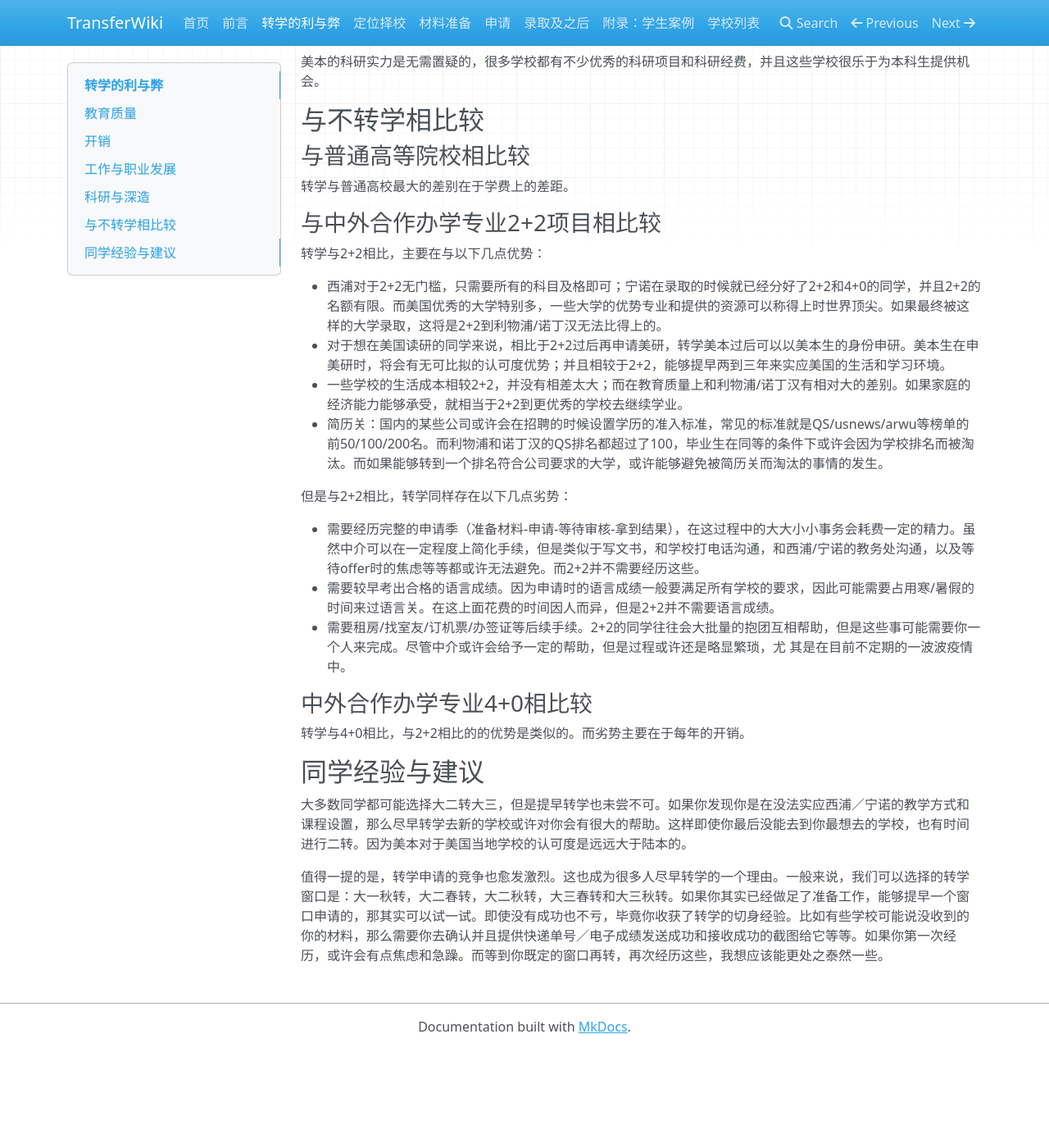
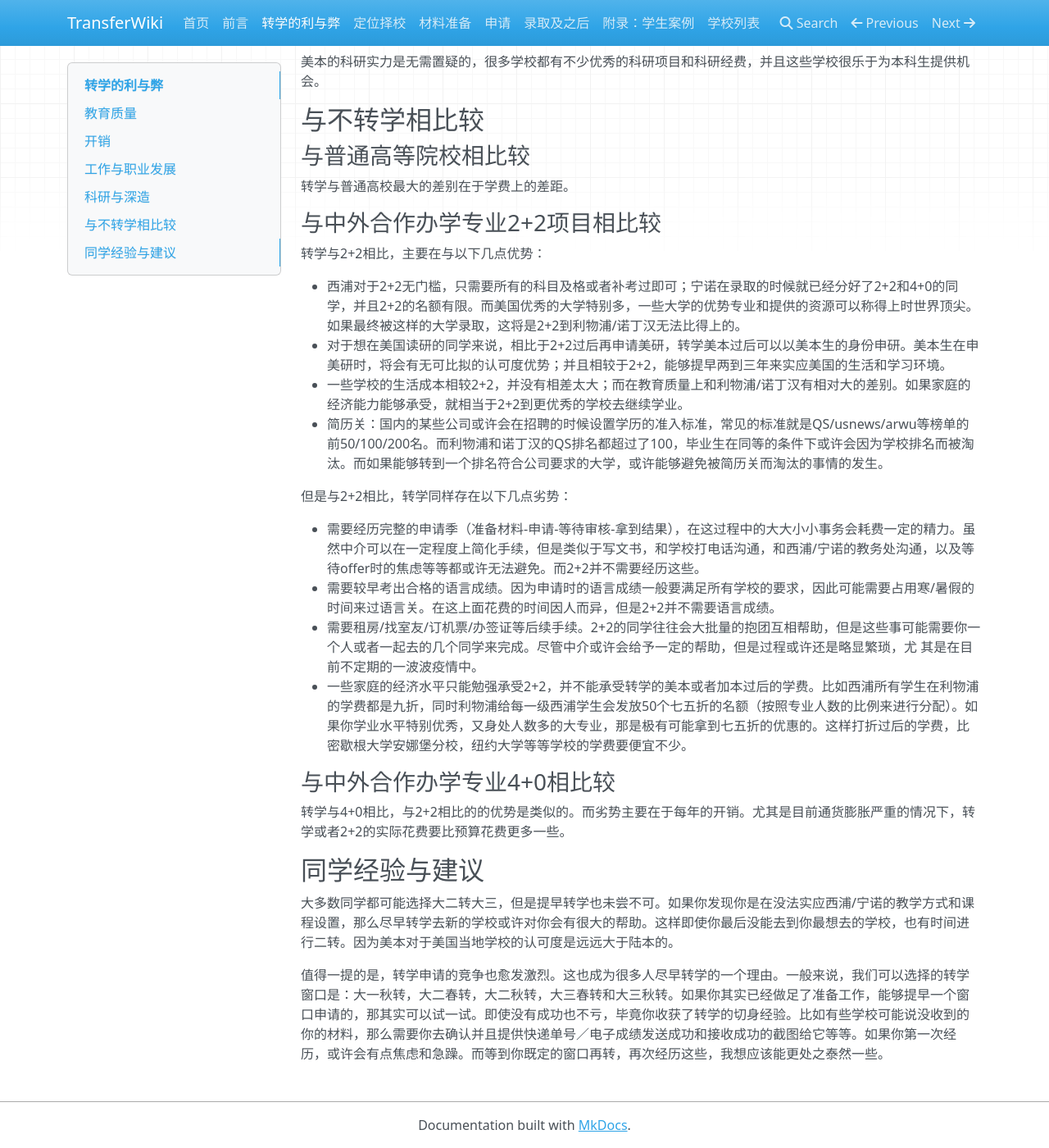
Before and after one commit to SihanXU/TransferWiki, an MkDocs documentation site: the page built from docs/think.md, in a window 1280 px wide and 1400 px high, scrolled down 1003 px. Shown: the whole window at 82% size. Built offline with MkDocs 1.6.1, drawn with Linux system fonts in a browser that asks for light colours; nearby versions of some CDN libraries; before the commit the page ends 2283 px from its top, so only the background shows below that.

Commit message:
Update think.md

```diff
--- a/docs/think.md
+++ b/docs/think.md
@@ -30,7 +30,7 @@
 
 转学与2+2相比，主要在与以下几点优势：
 
-- 西浦对于2+2无门槛，只需要所有的科目及格即可；宁诺在录取的时候就已经分好了2+2和4+0的同学，并且2+2的名额有限。而美国优秀的大学特别多，一些大学的优势专业和提供的资源可以称得上时世界顶尖。如果最终被这样的大学录取，这将是2+2到利物浦/诺丁汉无法比得上的。
+- 西浦对于2+2无门槛，只需要所有的科目及格或者补考过即可；宁诺在录取的时候就已经分好了2+2和4+0的同学，并且2+2的名额有限。而美国优秀的大学特别多，一些大学的优势专业和提供的资源可以称得上时世界顶尖。如果最终被这样的大学录取，这将是2+2到利物浦/诺丁汉无法比得上的。
 - 对于想在美国读研的同学来说，相比于2+2过后再申请美研，转学美本过后可以以美本生的身份申研。美本生在申美研时，将会有无可比拟的认可度优势；并且相较于2+2，能够提早两到三年来实应美国的生活和学习环境。
 - 一些学校的生活成本相较2+2，并没有相差太大；而在教育质量上和利物浦/诺丁汉有相对大的差别。如果家庭的经济能力能够承受，就相当于2+2到更优秀的学校去继续学业。
 - 简历关：国内的某些公司或许会在招聘的时候设置学历的准入标准，常见的标准就是QS/usnews/arwu等榜单的前50/100/200名。而利物浦和诺丁汉的QS排名都超过了100，毕业生在同等的条件下或许会因为学校排名而被淘汰。而如果能够转到一个排名符合公司要求的大学，或许能够避免被简历关而淘汰的事情的发生。
@@ -39,14 +39,15 @@
 
 - 需要经历完整的申请季（准备材料-申请-等待审核-拿到结果），在这过程中的大大小小事务会耗费一定的精力。虽然中介可以在一定程度上简化手续，但是类似于写文书，和学校打电话沟通，和西浦/宁诺的教务处沟通，以及等待offer时的焦虑等等都或许无法避免。而2+2并不需要经历这些。
 - 需要较早考出合格的语言成绩。因为申请时的语言成绩一般要满足所有学校的要求，因此可能需要占用寒/暑假的时间来过语言关。在这上面花费的时间因人而异，但是2+2并不需要语言成绩。
-- 需要租房/找室友/订机票/办签证等后续手续。2+2的同学往往会大批量的抱团互相帮助，但是这些事可能需要你一个人来完成。尽管中介或许会给予一定的帮助，但是过程或许还是略显繁琐，尤 其是在目前不定期的一波波疫情中。
+- 需要租房/找室友/订机票/办签证等后续手续。2+2的同学往往会大批量的抱团互相帮助，但是这些事可能需要你一个人或者一起去的几个同学来完成。尽管中介或许会给予一定的帮助，但是过程或许还是略显繁琐，尤 其是在目前不定期的一波波疫情中。
+- 一些家庭的经济水平只能勉强承受2+2，并不能承受转学的美本或者加本过后的学费。比如西浦所有学生在利物浦的学费都是九折，同时利物浦给每一级西浦学生会发放50个七五折的名额（按照专业人数的比例来进行分配）。如果你学业水平特别优秀，又身处人数多的大专业，那是极有可能拿到七五折的优惠的。这样打折过后的学费，比密歇根大学安娜堡分校，纽约大学等等学校的学费要便宜不少。
 
-### 中外合作办学专业4+0相比较
+### 与中外合作办学专业4+0相比较
 
-转学与4+0相比，与2+2相比的的优势是类似的。而劣势主要在于每年的开销。
+转学与4+0相比，与2+2相比的的优势是类似的。而劣势主要在于每年的开销。尤其是目前通货膨胀严重的情况下，转学或者2+2的实际花费要比预算花费更多一些。
 
 ## 同学经验与建议
 
-大多数同学都可能选择大二转大三，但是提早转学也未尝不可。如果你发现你是在没法实应西浦／宁诺的教学方式和课程设置，那么尽早转学去新的学校或许对你会有很大的帮助。这样即使你最后没能去到你最想去的学校，也有时间进行二转。因为美本对于美国当地学校的认可度是远远大于陆本的。
+大多数同学都可能选择大二转大三，但是提早转学也未尝不可。如果你发现你是在没法实应西浦/宁诺的教学方式和课程设置，那么尽早转学去新的学校或许对你会有很大的帮助。这样即使你最后没能去到你最想去的学校，也有时间进行二转。因为美本对于美国当地学校的认可度是远远大于陆本的。
 
 值得一提的是，转学申请的竞争也愈发激烈。这也成为很多人尽早转学的一个理由。一般来说，我们可以选择的转学窗口是：大一秋转，大二春转，大二秋转，大三春转和大三秋转。如果你其实已经做足了准备工作，能够提早一个窗口申请的，那其实可以试一试。即使没有成功也不亏，毕竟你收获了转学的切身经验。比如有些学校可能说没收到的你的材料，那么需要你去确认并且提供快递单号／电子成绩发送成功和接收成功的截图给它等等。如果你第一次经历，或许会有点焦虑和急躁。而等到你既定的窗口再转，再次经历这些，我想应该能更处之泰然一些。
```
